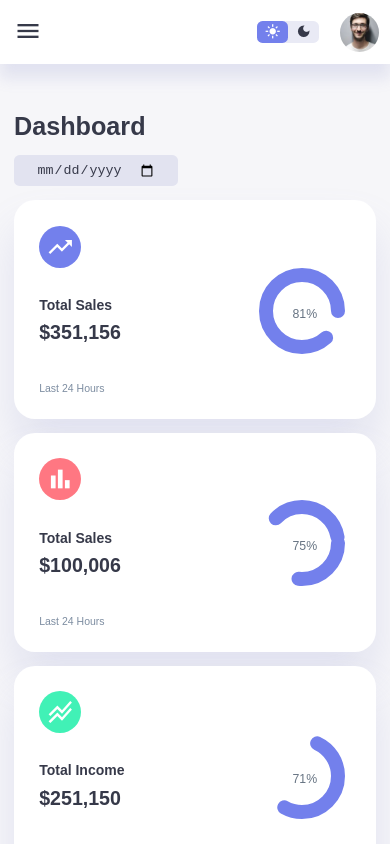
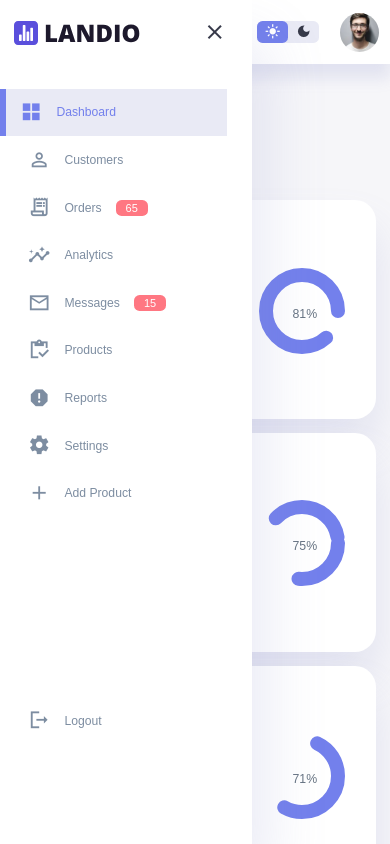
Before and after one commit to silas07official/admin-dashboard, a website built with Parcel: page index.html in a window 390 px wide. Both pictures are taken after a click on the button "menu". Shown: the top 844 px of the page. Built offline with nearby package versions, Linux system fonts and the light colour scheme.

Commit message:
added animation and click event to sidebar on mobile,

```diff
--- a/css/style.css
+++ b/css/style.css
@@ -480,13 +480,19 @@ main .recent-orders a {
   aside {
     display: none;
     position: fixed;
-    left: 0;
+    left: -100%;
     background: var(--color-white);
     width: 18rem;
     z-index: 3;
     box-shadow: 1rem 3rem 4rem var(--color-light);
     height: 100vh;
     padding-right: var(--card-padding);
+    animation: showMenu 400ms ease forwards;
+  }
+  @keyframes showMenu {
+    to {
+      left: 0;
+    }
   }
   aside .logo {
     margin-left: 1rem;
--- a/js/app.js
+++ b/js/app.js
@@ -0,0 +1,10 @@
+const aside = document.querySelector("aside");
+const menuBtn = document.querySelector("#menu-btn");
+const closeBtn = document.querySelector("#close-btn");
+
+menuBtn.addEventListener("click", () => {
+  aside.style.display = "block";
+});
+closeBtn.addEventListener("click", () => {
+  aside.style.display = "none";
+});
```
